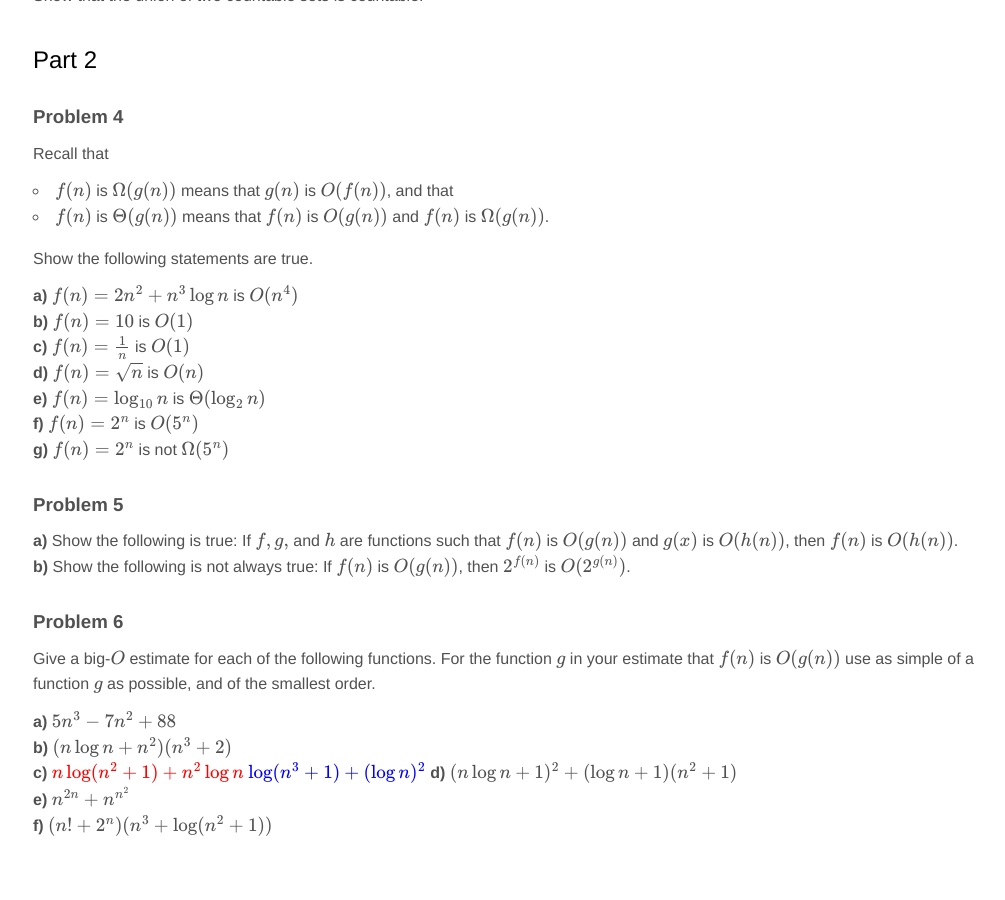
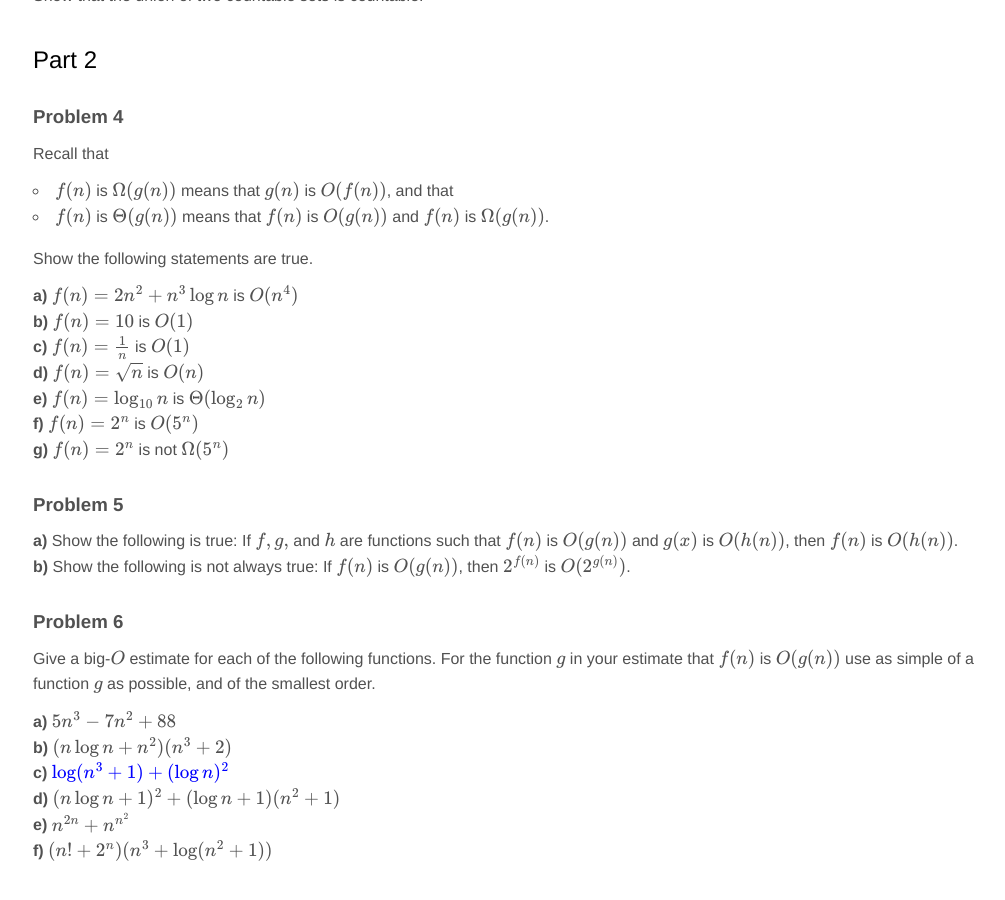
Before and after one commit to jnylam/jnylam.github.io, a Jekyll site: the page built from _courses/55/homework04.md, in a window 1280 px wide and 900 px high, scrolled down 1204 px. Shown: the whole window, without its empty margins (127-1132 px from the left). Built offline with Jekyll 4.4.1, drawn with Linux system fonts in a browser that asks for light colours; formulas are drawn with MathJax 3; before the commit the page ends 2078 px from its top, so only the background shows below that.

Commit message:
55 update hw 4

```diff
--- a/_courses/55/homework04.md
+++ b/_courses/55/homework04.md
@@ -69,7 +69,7 @@ Give a big-$$O$$ estimate for each of the following functions. For the function
 
 __a)__ $$5n^3 - 7n^2 + 88$$
 __b)__ $$ (n\log n + n^2)(n^3 + 2)$$
-__c)__ <del>$$n \log(n^2 + 1) + n^2 \log n$$</del>  <ins>$$\log(n^3 + 1) + (\log n)^2$$ </ins>
+__c)__ <ins>$$\log(n^3 + 1) + (\log n)^2$$ </ins>
 __d)__ $$(n \log n + 1)^2 + (\log n + 1)(n^2 + 1)$$
 __e)__ $$n^{2n} + n^{n^2}$$
 __f)__ $$(n! + 2^n)(n^3 + \log(n^2 + 1))$$
```
